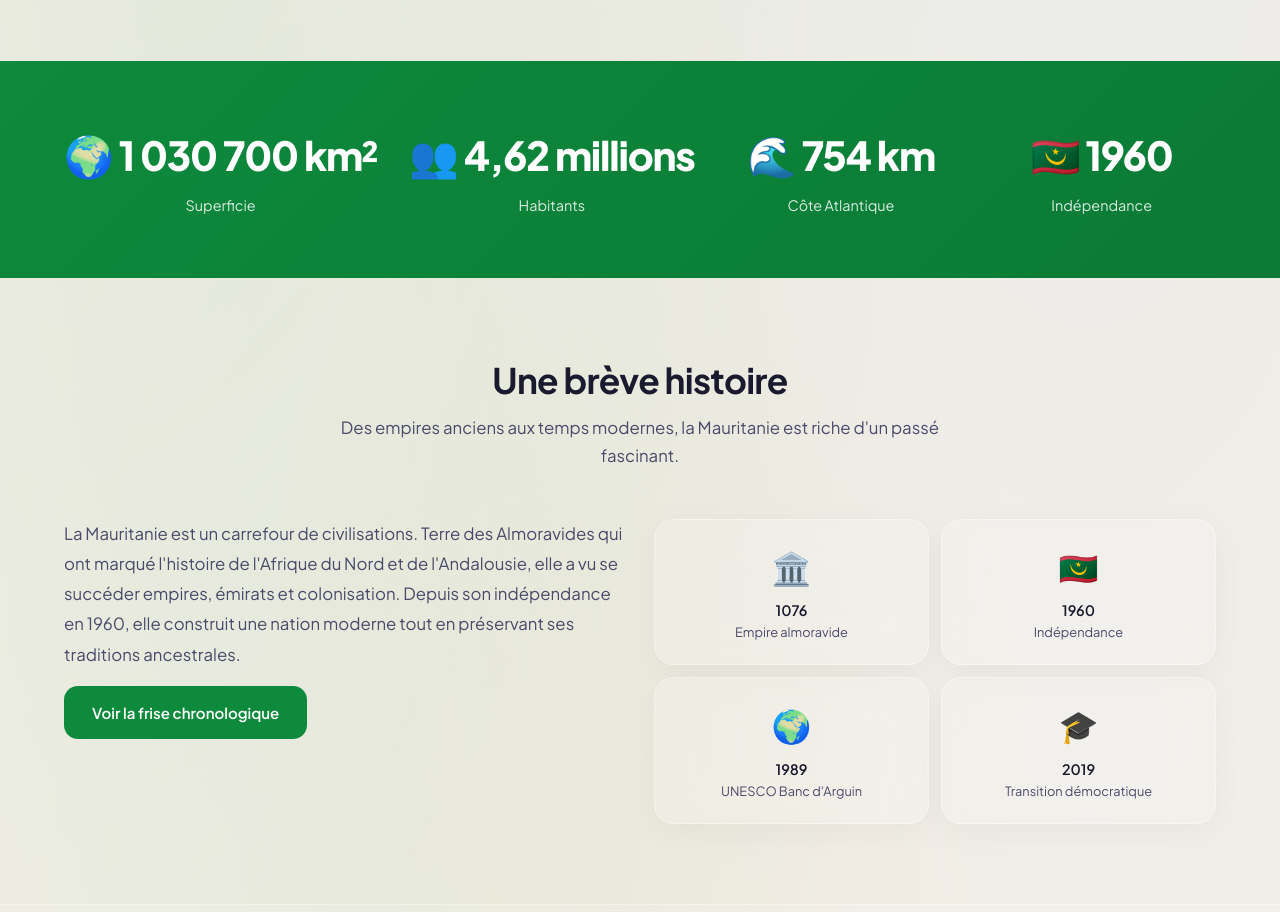
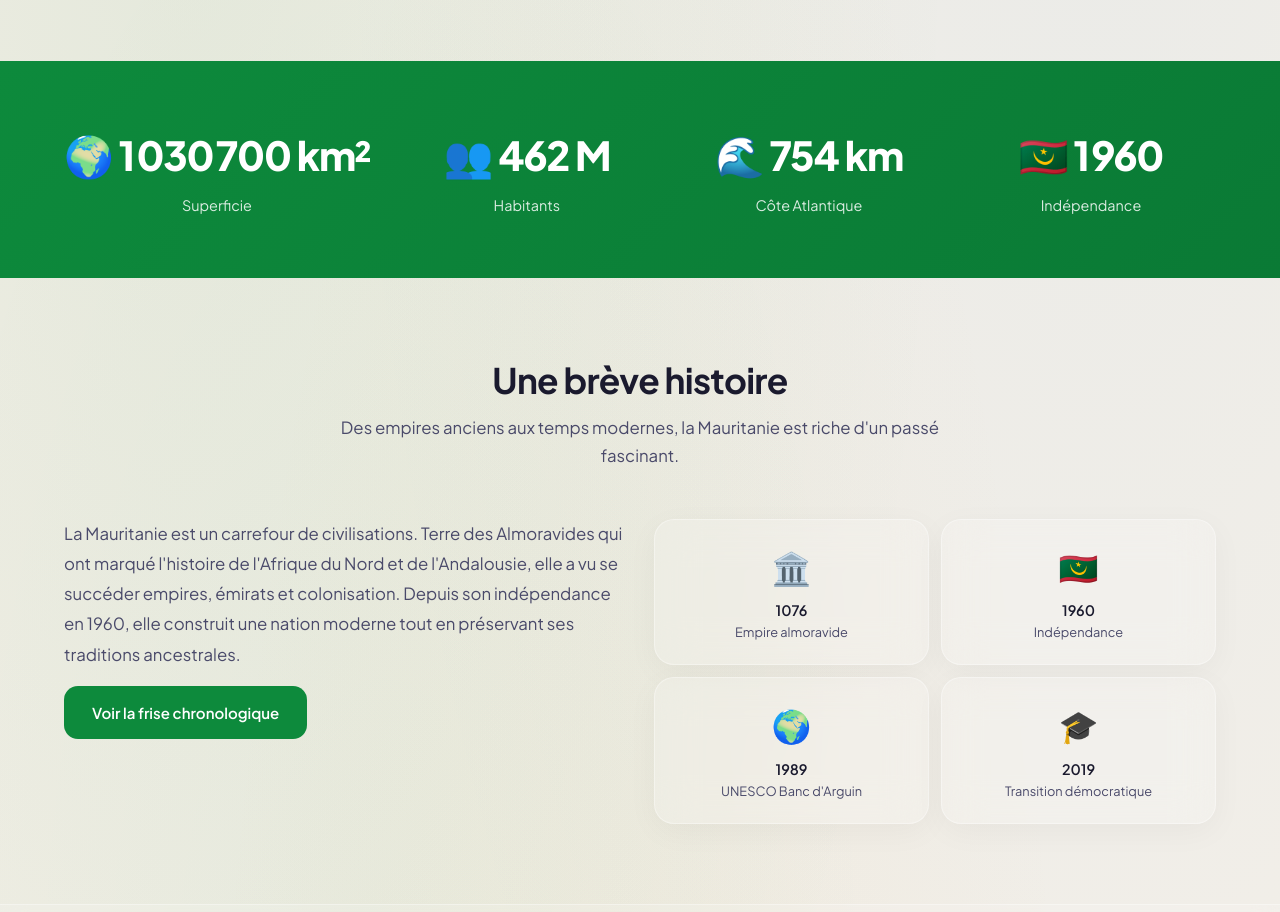
Before and after one commit to mohameden19961/mauritanie, a React (Vite) app: page / in a window 1280 px wide. Shown: the part 1260-2172 px from the top of the page. Built offline with nearby package versions, Linux system fonts and the light colour scheme.

Commit message:
fix: restaure l'effet de comptage (counter-up) sur les statistiques de l'accueil

```diff
--- a/src/components/StatsSection.tsx
+++ b/src/components/StatsSection.tsx
@@ -1,7 +1,11 @@
+import { useEffect, useRef, useState } from 'react';
+
 interface StatItem {
   value: string;
   label: string;
   icon: string;
+  num?: number;
+  suffix?: string;
 }
 
 interface StatsSectionProps {
@@ -9,13 +13,65 @@ interface StatsSectionProps {
 }
 
 export default function StatsSection({ stats }: StatsSectionProps) {
+  const [counts, setCounts] = useState<number[]>(stats.map(() => 0));
+  const [animated, setAnimated] = useState(false);
+  const ref = useRef<HTMLElement | null>(null);
+
+  useEffect(() => {
+    const observer = new IntersectionObserver(
+      ([entry]) => {
+        if (entry.isIntersecting && !animated) {
+          setAnimated(true);
+        }
+      },
+      { threshold: 0.3 }
+    );
+    if (ref.current) observer.observe(ref.current);
+    return () => observer.disconnect();
+  }, [animated]);
+
+  useEffect(() => {
+    if (!animated) return;
+    const durations = [1500, 1200, 1000, 800];
+    const startTimes = stats.map(() => Date.now());
+
+    const targets = stats.map(st => {
+      if (st.num !== undefined) return st.num;
+      const match = st.value.match(/^[\d.,]+/);
+      return match ? parseFloat(match[0].replace(',', '.')) : 0;
+    });
+
+    function animate() {
+      const newCounts = stats.map((_, i) => {
+        const elapsed = Date.now() - startTimes[i];
+        const duration = durations[i] || 1000;
+        const progress = Math.min(elapsed / duration, 1);
+        const eased = 1 - Math.pow(1 - progress, 3);
+        return Math.round(targets[i] * eased);
+      });
+      setCounts(newCounts);
+      if (newCounts.some((c, i) => c < targets[i])) {
+        requestAnimationFrame(animate);
+      }
+    }
+    requestAnimationFrame(animate);
+  }, [animated, stats]);
+
+  function formatDisplay(stat: StatItem, i: number) {
+    if (stat.num !== undefined) {
+      const val = counts[i].toLocaleString('fr-FR');
+      return stat.suffix ? `${val}${stat.suffix}` : val;
+    }
+    return stat.value;
+  }
+
   return (
-    <section className="stats">
+    <section className="stats" ref={ref}>
       <div className="container">
         <div className="stats-grid">
           {stats.map((stat, i) => (
             <div key={i}>
-              <div className="stat-value">{stat.icon} {stat.value}</div>
+              <div className="stat-value">{stat.icon} {formatDisplay(stat, i)}</div>
               <div className="stat-label">{stat.label}</div>
             </div>
           ))}
--- a/src/pages/Home.tsx
+++ b/src/pages/Home.tsx
@@ -7,10 +7,10 @@ import Lightbox from '../components/Lightbox';
 import BackToTop from '../components/BackToTop';
 
 const statsData = [
-  { value: '1 030 700 km²', label: 'Superficie', icon: '🌍' },
-  { value: '4,62 millions', label: 'Habitants', icon: '👥' },
-  { value: '754 km', label: 'Côte Atlantique', icon: '🌊' },
-  { value: '1960', label: 'Indépendance', icon: '🇲🇷' },
+  { value: '1 030 700 km²', label: 'Superficie', icon: '🌍', num: 1030700, suffix: ' km²' },
+  { value: '4,62 millions', label: 'Habitants', icon: '👥', num: 462, suffix: ' M' },
+  { value: '754 km', label: 'Côte Atlantique', icon: '🌊', num: 754, suffix: ' km' },
+  { value: '1960', label: 'Indépendance', icon: '🇲🇷', num: 1960 },
 ];
 
 const features = [
```
